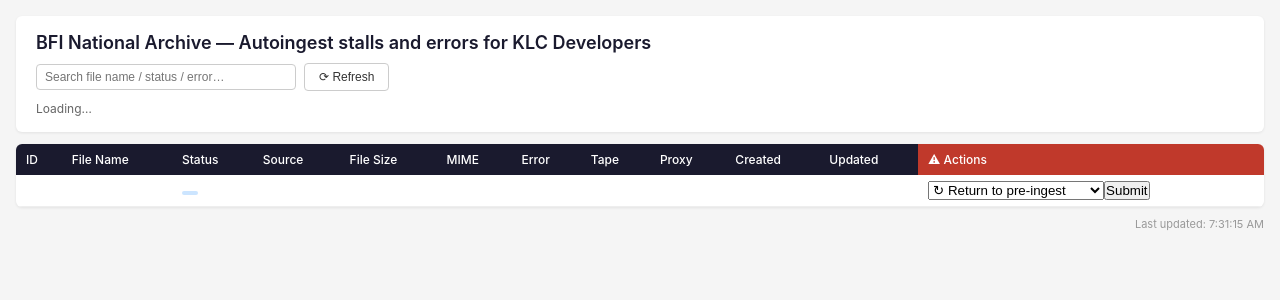
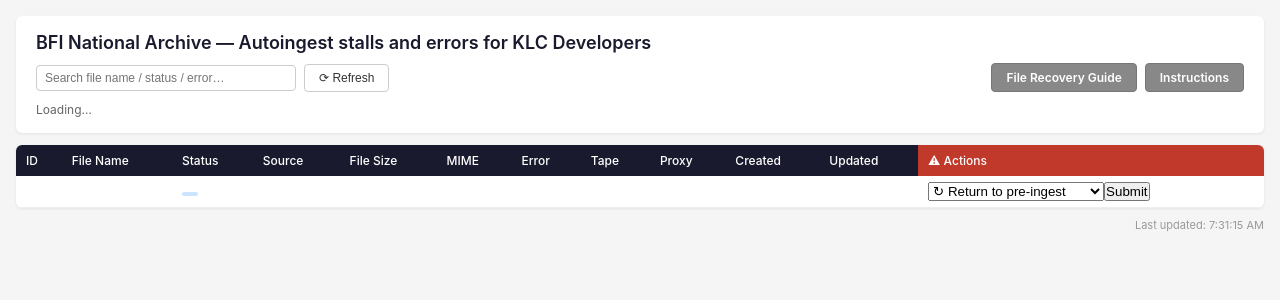
Before and after one commit to bfidatadigipres/autoingest, a Flask app: template autoingest/app/templates/index.html in a window 1280 px wide. Shown: the top 300 px of the page. Run offline with Flask 3, Linux system fonts and the light colour scheme; the template is opened without the code that fills it: most values are stand-ins (such as "Sample title", 1, 10 or a date in 2020); a database or web service that is not in the repository returns one stand-in record (values such as "Sample title"); data that the repository does not hold is empty; some libraries are stand-ins or nearby versions.

Commit message:
Enhancement: Updates to KLC app links

```diff
--- a/autoingest/app/__init__.py
+++ b/autoingest/app/__init__.py
@@ -17,6 +17,7 @@ def create_app():
     app.config["CONFLUENCE_URL"] = os.environ.get("CONFLUENCE_URL", "")
     app.config["SERVICE_DESK_URL"] = os.environ.get("SERVICE_DESK_URL", "")
     app.config["KLC_HELP_URL"] = os.environ.get("KLC_HELP_URL", "")
+    app.config["RECOVERY_GUIDE_URL"] = os.environ.get("RECOVERY_GUIDE_URL", "")
 
     from autoingest.app.routes import bp
     app.register_blueprint(bp)
--- a/autoingest/app/routes.py
+++ b/autoingest/app/routes.py
@@ -50,6 +50,7 @@ def index():
         "index.html",
         confluence_url=current_app.config.get("CONFLUENCE_URL", ""),
         service_desk_url=current_app.config.get("SERVICE_DESK_URL", ""),
+        recovery_guide_url=current_app.config.get("RECOVERY_GUIDE_URL", ""),
     )
 
 
--- a/autoingest/app/static/style.css
+++ b/autoingest/app/static/style.css
@@ -15,6 +15,7 @@ body {
 }
 h1 { font-size: 18px; font-weight: 600; margin-bottom: 10px; color: #1a1a2e; }
 .button-bar { display: flex; gap: 8px; margin-bottom: 10px; flex-wrap: wrap; align-items: center; }
+.button-bar-actions { display: flex; gap: 8px; margin-left: auto; }
 .filter-group {
     display: flex;
     gap: 6px;
@@ -47,6 +48,18 @@ h1 { font-size: 18px; font-weight: 600; margin-bottom: 10px; color: #1a1a2e; }
 }
 .btn:hover { background: #eee; }
 .btn.active { background: #1a1a2e; color: #fff; border-color: #1a1a2e; }
+.btn-link {
+    display: inline-block;
+    padding: 6px 14px;
+    border: 1px solid #777;
+    border-radius: 4px;
+    background: #888;
+    font-size: 12px;
+    font-weight: 600;
+    text-decoration: none;
+    color: #fff;
+}
+.btn-link:hover { background: #999; }
 .stats-bar {
     font-size: 12px;
     color: #666;
--- a/autoingest/app/templates/index.html
+++ b/autoingest/app/templates/index.html
@@ -15,6 +15,14 @@
             <input type="text" id="searchInput" placeholder="Search file name / status / error&hellip;" autocomplete="off">
         </div>
         <button onclick="location.reload()" class="btn" title="Reload page">⟳ Refresh</button>
+        <div class="button-bar-actions">
+            {% if recovery_guide_url %}
+            <a href="{{ recovery_guide_url }}" target="_blank" rel="noopener" class="btn-link">File Recovery Guide</a>
+            {% endif %}
+            {% if confluence_url %}
+            <a href="{{ confluence_url }}" target="_blank" rel="noopener" class="btn-link">Instructions</a>
+            {% endif %}
+        </div>
     </div>
     <div id="stats" class="stats-bar">Loading&hellip;</div>
 </div>
```
